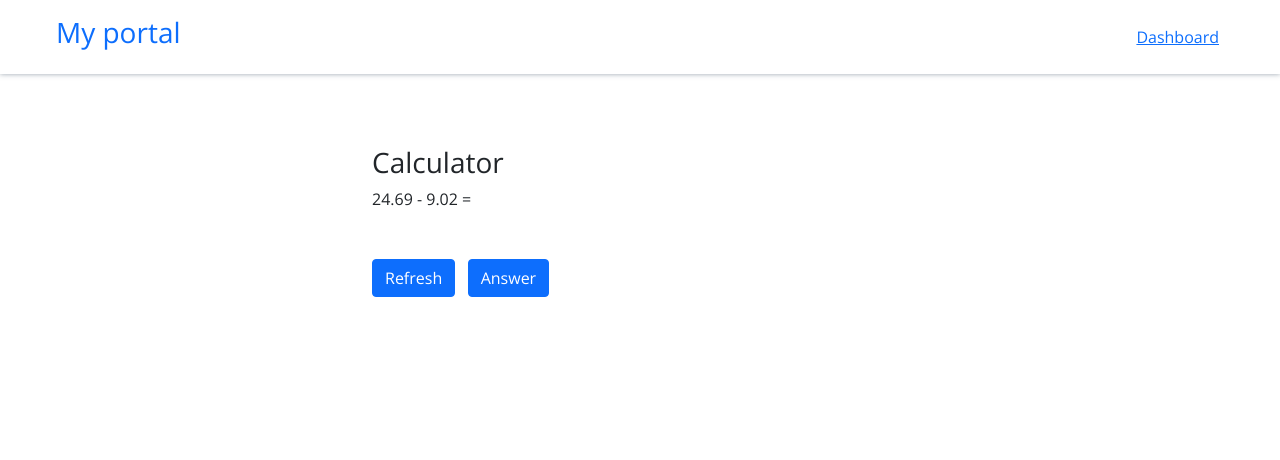
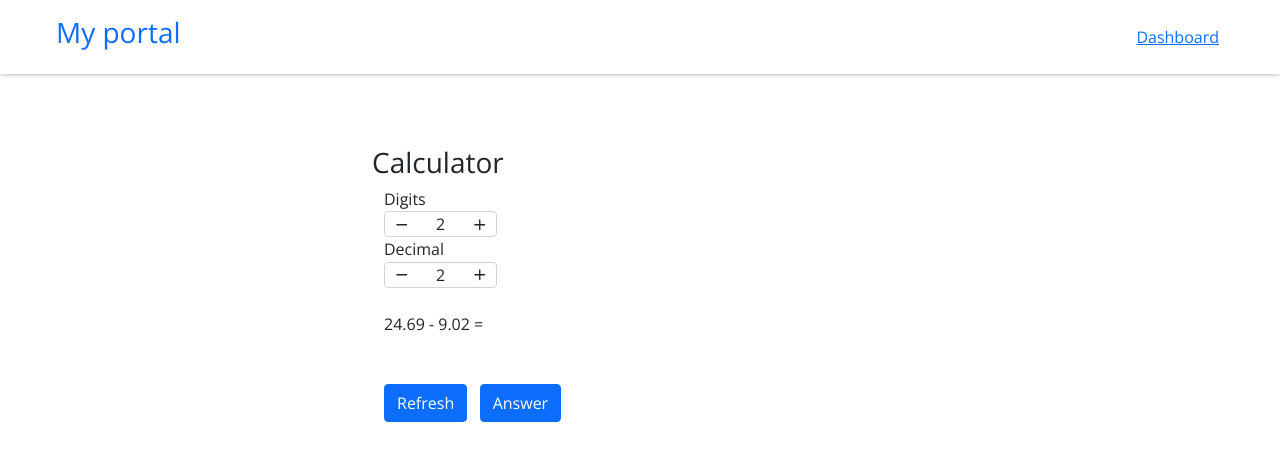
Before and after one commit to kahoau/vue-portal, a Vue app: page / in a window 1280 px wide. Shown: the top 460 px of the page. Built offline with nearby package versions, Linux system fonts and the light colour scheme.

Commit message:
added digits and decimal configs in calculator.

```diff
--- a/src/views/Dashboard.vue
+++ b/src/views/Dashboard.vue
@@ -2,13 +2,34 @@
   <section id="calculator">
     <div class="col1">
       <h3>Calculator</h3>
-
-      <p>{{ num1 }} - {{ num2 }} = {{answer}}</p>
-
-      <form @submit.prevent>
-        <b-button variant="primary" @click="refresh()">Refresh</b-button> &nbsp;
-        <b-button variant="primary" @click="getAnswer()">Answer</b-button> &nbsp;
-      </form>
+        <b-container>
+          <b-row>
+            <b-col>
+              <b-form-group
+                      id="sbutton-digits-label"
+                      label="Digits"
+                      label-for="sbutton-digits">
+                <b-form-spinbutton id="sbutton-decimal" min="1" max="3" v-model="digitsValue" placeholder="digits" inline></b-form-spinbutton>
+              </b-form-group>
+              <b-form-group
+                      id="sbutton-decimal-label"
+                      label="Decimal"
+                      label-for="sbutton-decimal">
+                <b-form-spinbutton id="sbutton-decimal" min="0" max="3" v-model="decimalValue" placeholder="decimal" inline></b-form-spinbutton>
+              </b-form-group>
+            </b-col>
+          </b-row>
+          <b-row><b-col>&nbsp;</b-col></b-row>
+          <b-row>
+            <b-col>
+              <p>{{ num1 }} - {{ num2 }} = {{answer}}</p>
+              <form @submit.prevent>
+                <b-button variant="primary" @click="refresh()">Refresh</b-button> &nbsp;
+                <b-button variant="primary" @click="getAnswer()">Answer</b-button> &nbsp;
+              </form>
+            </b-col>
+          </b-row>
+        </b-container>
     </div>
   </section>
 </template>
@@ -16,11 +37,13 @@
 <script>
 
 export default {
-  created() {
+  mounted() {
     this.refresh();
   },
   data() {
     return {
+      digitsValue: 2,
+      decimalValue: 2,
       num1: "",
       num2: "",
       answer: ""
@@ -28,23 +51,21 @@ export default {
   },
   methods: {
     genRandomNum() {
-      return Number(Math.random() * 100).toFixed(2);
+      return Number(Math.random() * Math.pow(10, this.digitsValue)).toFixed(this.decimalValue);
     },
     refresh() {
-      let temp1 = this.genRandomNum();
-      let temp2 = this.genRandomNum();
+      this.num1 = this.genRandomNum();
+      this.num2 = this.genRandomNum();
 
-      if (Number(temp2) > Number(temp1)) {
-        this.num1 = temp2;
-        this.num2 = temp1;
-      } else {
-        this.num1 = temp1;
-        this.num2 = temp2;
+      if (Number(this.num2) > Number(this.num1)) {
+        let temp = this.num1;
+        this.num1 = this.num2;
+        this.num2 = temp;
       }
       this.answer = "";
     },
     getAnswer() {
-      this.answer = Number(this.num1 - this.num2).toFixed(2);
+      this.answer = Number(this.num1 - this.num2).toFixed(this.decimalValue);
     }
   }
 }
```
